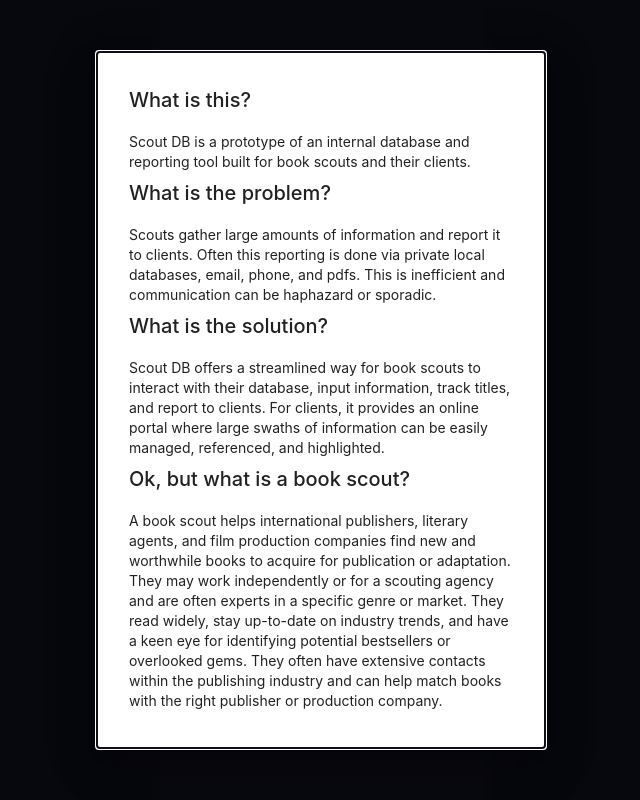
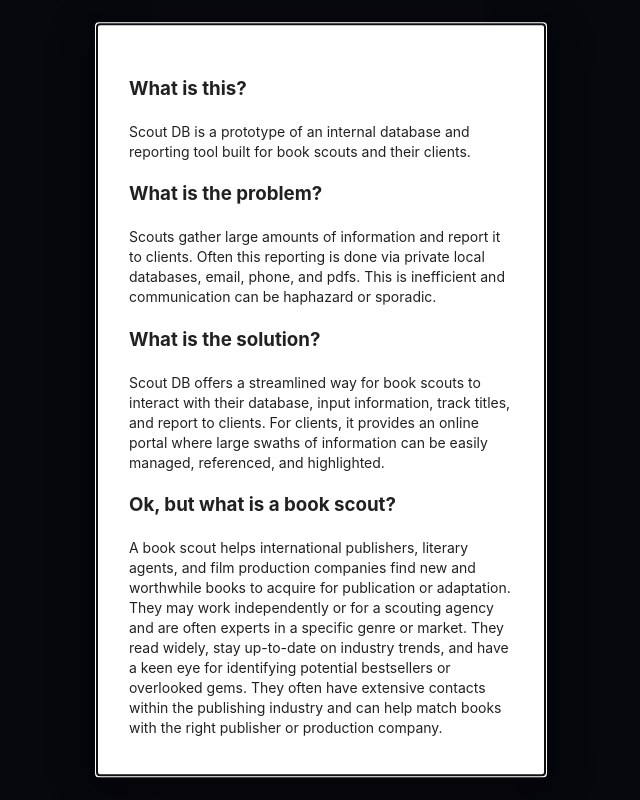
Before and after one commit to jdlms/scout-db, a React (Vite) app in the folder client/: page / in a window 1280 px wide. Both pictures are taken after a click on the element "What is this?". Shown: the whole page, without its empty margins (319-959 px from the left). Built offline with nearby package versions, Linux system fonts and the light colour scheme; no server answers.

Commit message:
modal header edit

```diff
--- a/client/src/components/LandingModal.jsx
+++ b/client/src/components/LandingModal.jsx
@@ -37,33 +37,32 @@ export function LandingModal({ open, handleOpen, handleClose }) {
         aria-describedby="modal-modal-description"
       >
         <Box sx={style}>
-          <Typography id="modal-modal-title" variant="h6">
-            What is this?
-          </Typography>
+
+          <h3>What is this?</h3>
           <Typography id="modal-modal-description" variant="body2" gutterBottom sx={{ mt: 2 }}>
             Scout DB is a prototype of an internal database and reporting tool built for book scouts
             and their clients.
           </Typography>
-          <Typography id="modal-modal-title" variant="h6" component="h3">
+          <h3 id="modal-modal-title" variant="h6" component="h3">
             What is the problem?
-          </Typography>
+          </h3>
           <Typography id="modal-modal-description" variant="body2" gutterBottom sx={{ mt: 2 }}>
             Scouts gather large amounts of information and report it to clients. Often this
             reporting is done via private local databases, email, phone, and pdfs. This is
             inefficient and communication can be haphazard or sporadic.
           </Typography>
-          <Typography id="modal-modal-title" variant="h6" component="h3">
+          <h3 id="modal-modal-title" variant="h6" component="h3">
             What is the solution?
-          </Typography>
+          </h3>
           <Typography id="modal-modal-description" variant="body2" gutterBottom sx={{ mt: 2 }}>
             Scout DB offers a streamlined way for book scouts to interact with their database, input
             information, track titles, and report to clients. For clients, it provides an online
             portal where large swaths of information can be easily managed, referenced, and
             highlighted.
           </Typography>
-          <Typography id="modal-modal-title" variant="h6" component="h3">
+          <h3 id="modal-modal-title" variant="h6" component="h3">
             Ok, but what is a book scout?
-          </Typography>
+          </h3>
           <Typography id="modal-modal-description" variant="body2" gutterBottom sx={{ mt: 2 }}>
             A book scout helps international publishers, literary agents, and film production
             companies find new and worthwhile books to acquire for publication or adaptation. They
```
